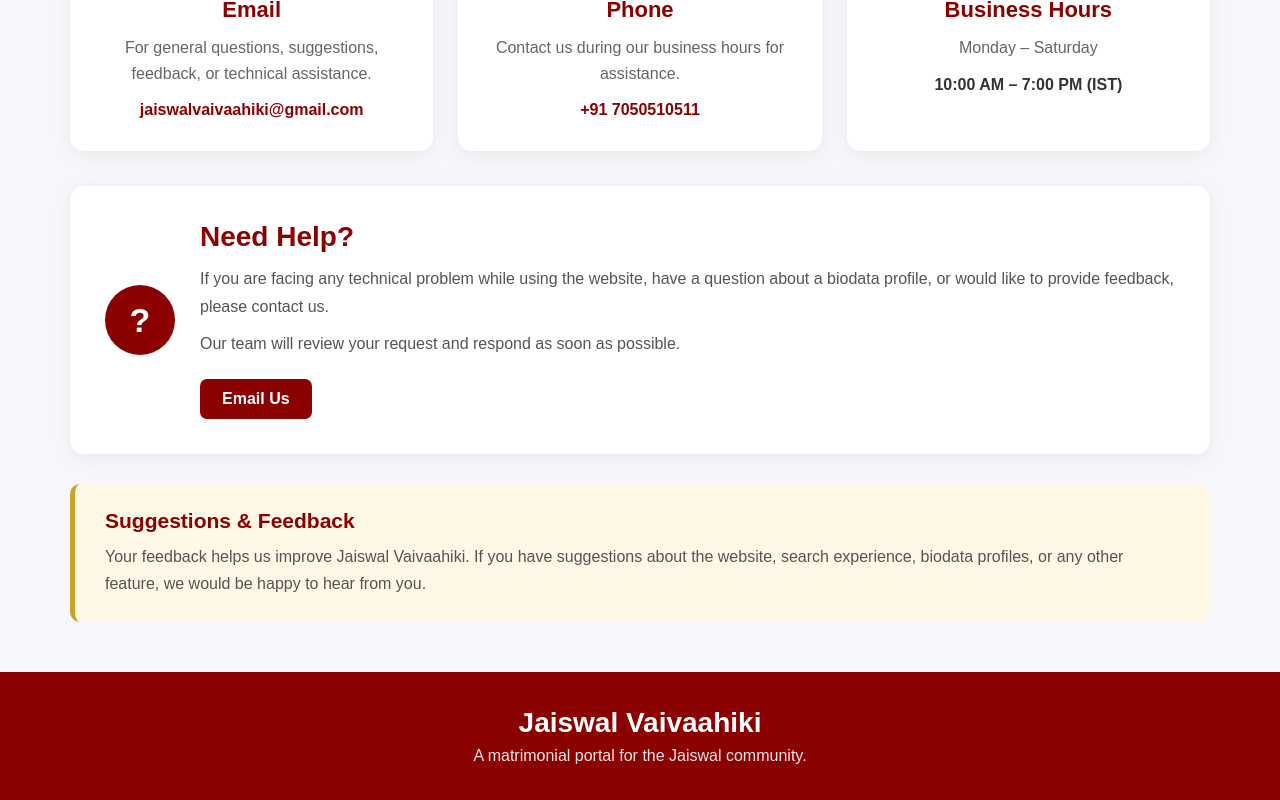
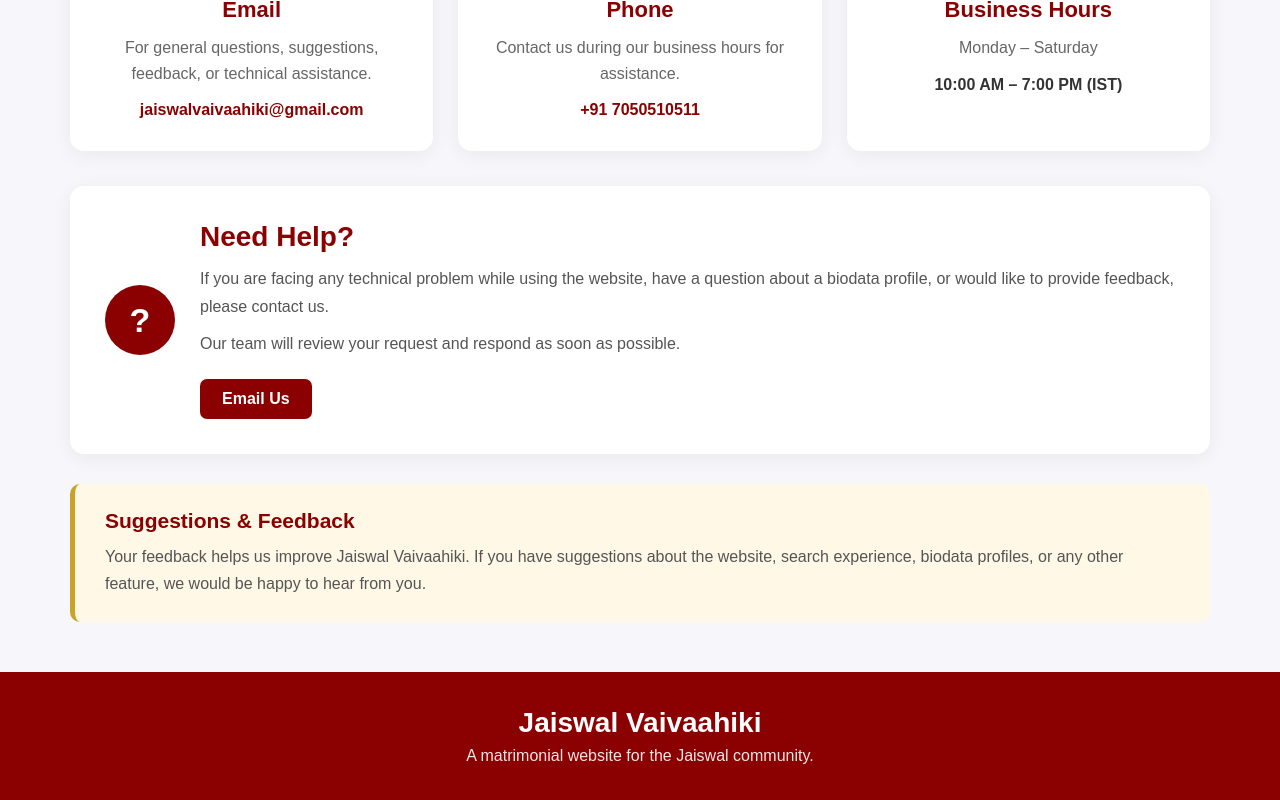
Before and after one commit to milansetuindia/Jaiswal_Vaivaahiki_Website, a React (Vite) app: page /contact in a window 1280 px wide. Shown: the part 620-1420 px from the top of the page. Built offline with nearby package versions, Linux system fonts and the light colour scheme; no server answers.

Commit message:
Update index.jsx

```diff
--- a/src/pages/Contact/index.jsx
+++ b/src/pages/Contact/index.jsx
@@ -208,7 +208,7 @@
         </h2>
 
         <p>
-          A matrimonial portal for the Jaiswal community.
+          A matrimonial website for the Jaiswal community.
         </p>
 
       </section>
```
